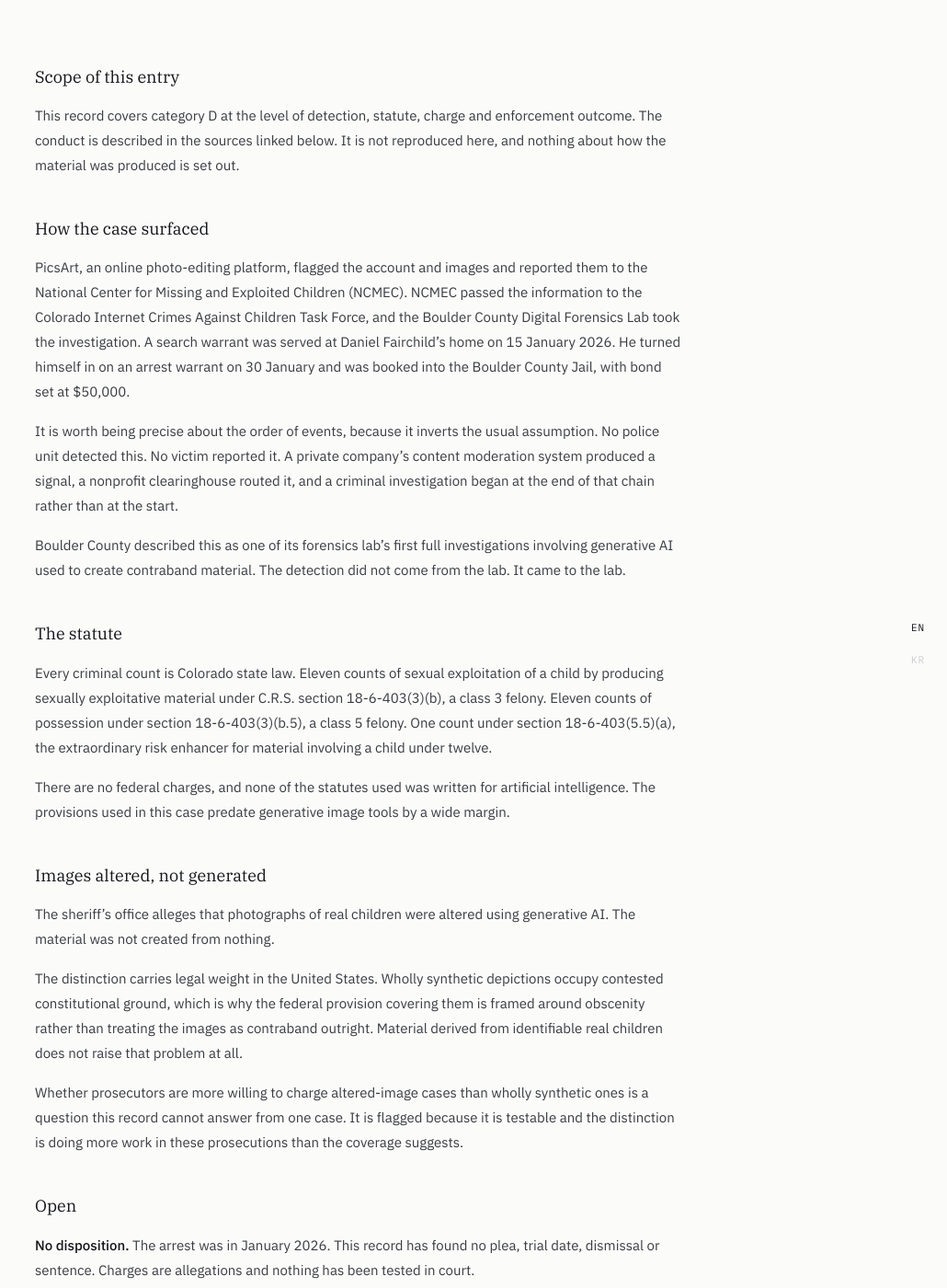
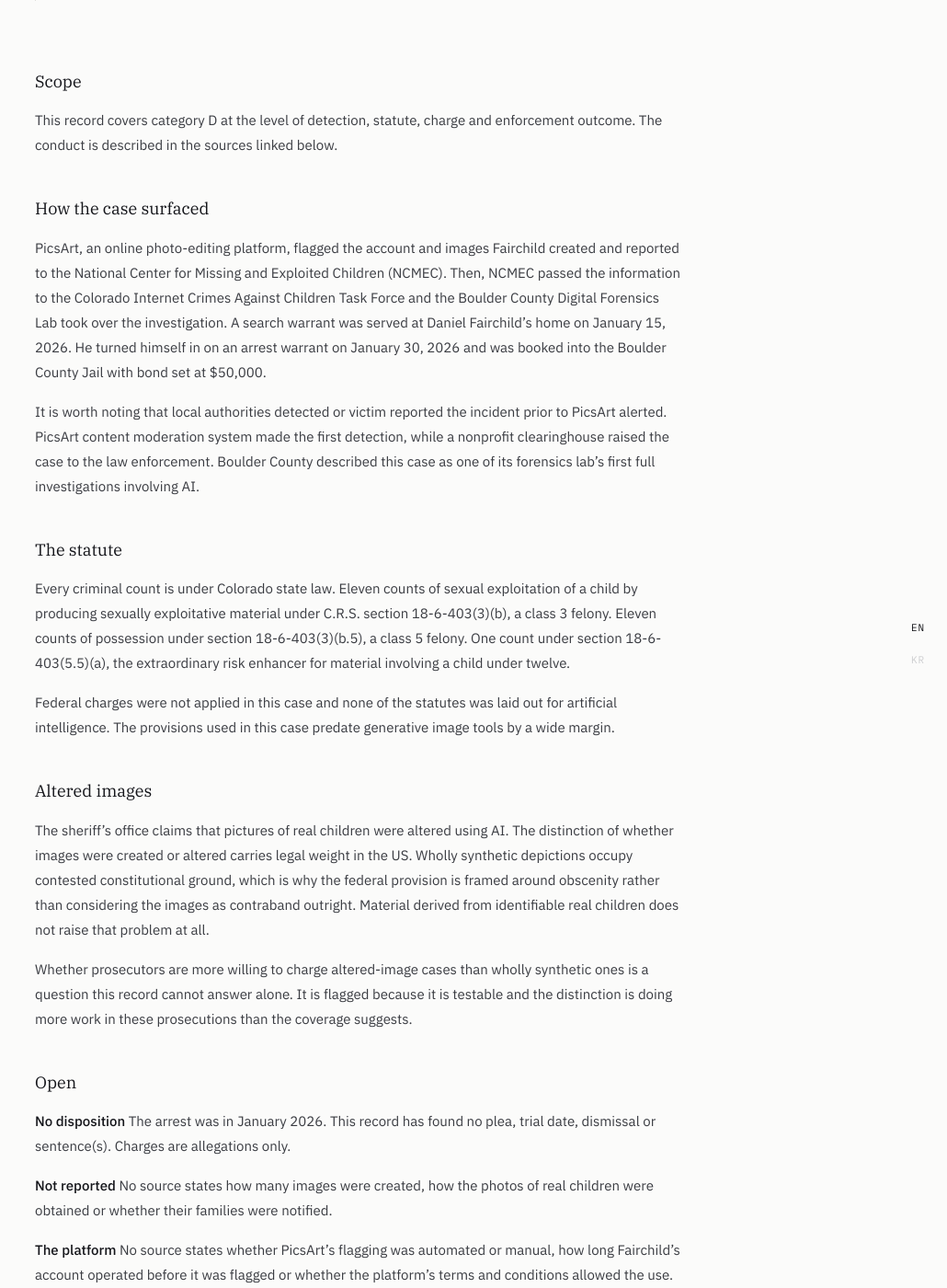
Before and after one commit to maestro-hong/maestro-hong.github.io, a Jekyll site: the page built from _entries/72-year-old-man-charged-ai-child-image.md, in a window 1280 px wide and 1400 px high, scrolled down 750 px. Shown: the whole window at 92% size, without its empty margins (250-1280 px from the left). Built offline with Jekyll 4.4.1, drawn with Linux system fonts in a browser that asks for light colours; some of the changed text lies outside the part shown.

Commit message:
Update info

```diff
--- a/_entries/72-year-old-man-charged-ai-child-image.md
+++ b/_entries/72-year-old-man-charged-ai-child-image.md
@@ -12,9 +12,9 @@
 next_check: 2026-10-26
 safeguard: platform-detection
 safeguard_outcome: caught
-summary: "Boulder County authorities charged Daniel Fairchild, a 72-year-old Boulder man, with 23 counts under Colorado's child sexual exploitation statute, including 11 of producing and 11 of possessing sexually exploitative material, after photographs of real children were allegedly altered using generative AI. PicsArt, the online platform where the alleged exploitation was taking place, flagged the account and images and reported them to the National Center for Missing and Exploited Children (NCMEC). A search warrant was served at his home on 15 January 2026, and he turned himself in on an arrest warrant on 30 January. Boulder County described it as one of its forensics lab's first full investigations involving generative AI used to create contraband material."
+summary: "Boulder County authorities charged a 72-year old man, Daniel Fairchild with 23 counts over Colorado's child sexual exploitation statute. The charges include 11 counts of producing and 11 counts of possessing sexually exploitative material. It has been confirmed that Fairchild used photographs of real children and altered with PicsArt, a popular AI photo and video editing platform. AI. PicsArt detected suspicious activity and flagged Fairchild's account and reported the images created to the National Center for Missing and Exploited Children (NCMEC). A search warrant was conducted at his house on January 15 2026, where he eventually turned himself 15 days later. Boulder County described this case as the first full investigations involving AI of creating contraband material."
 note_label: "Mechanism"
-note: "PicsArt flagged the account and reported it before any police unit or victim knew about it. The information reached investigators only because the platform passed it on."
+note: "PicsArt flagged the account and reported it before the law enforcement were notified."
 query: 'Boulder County sheriff arrest Colorado man AI generated sexually exploitative images'
 sources:
   - tier: P
@@ -34,74 +34,60 @@
     retrieved: 2026-09-18
 ---
 
-## Scope of this entry
+## Scope
 
 This record covers category D at the level of detection, statute, charge and
 enforcement outcome. The conduct is described in the sources linked
-below. It is not reproduced here, and nothing about how the material was
-produced is set out.
+below.
 
 ## How the case surfaced
 
-PicsArt, an online photo-editing platform, flagged the account and images and
-reported them to the National Center for Missing and Exploited Children
-(NCMEC). NCMEC passed the information to the Colorado Internet Crimes Against
-Children Task Force, and the Boulder County Digital Forensics Lab took the
-investigation. A search warrant was served at Daniel Fairchild's home on 15
-January 2026. He turned himself in on an arrest warrant on 30 January and was
-booked into the Boulder County Jail, with bond set at $50,000.
+PicsArt, an online photo-editing platform, flagged the account and images Fairchild created and
+reported to the National Center for Missing and Exploited Children
+(NCMEC). Then, NCMEC passed the information to the Colorado Internet Crimes Against
+Children Task Force and the Boulder County Digital Forensics Lab took over the
+investigation. A search warrant was served at Daniel Fairchild's home on
+January 15, 2026. He turned himself in on an arrest warrant on January 30, 2026 and was
+booked into the Boulder County Jail with bond set at $50,000.
 
-It is worth being precise about the order of events, because it inverts the
-usual assumption. No police unit detected this. No victim reported it. A
-private company's content moderation system produced a signal, a nonprofit
-clearinghouse routed it, and a criminal investigation began at the end of
-that chain rather than at the start.
-
-Boulder County described this as one of its forensics lab's first full
-investigations involving generative AI used to create contraband material. The
-detection did not come from the lab. It came to the lab.
+It is worth noting that local authorities detected or victim reported the incident prior to PicsArt alerted. PicsArt content moderation system made the
+first detection, while a nonprofit clearinghouse raised the case to the law enforcement. Boulder County described this case as one of its forensics lab's first full
+investigations involving AI.
 
 ## The statute
 
-Every criminal count is Colorado state law. Eleven counts of sexual exploitation of a
+Every criminal count is under Colorado state law. Eleven counts of sexual exploitation of a
 child by producing sexually exploitative material under C.R.S. section
 18-6-403(3)(b), a class 3 felony. Eleven counts of possession under section
 18-6-403(3)(b.5), a class 5 felony. One count under section 18-6-403(5.5)(a),
 the extraordinary risk enhancer for material involving a child under twelve.
 
-There are no federal charges, and none of the statutes used was written for
+Federal charges were not applied in this case and none of the statutes was laid out for
 artificial intelligence. The provisions used in this case predate generative
 image tools by a wide margin.
 
-## Images altered, not generated
+## Altered images
 
-The sheriff's office alleges that photographs of real children were altered
-using generative AI. The material was not created from nothing.
-
-The distinction carries legal weight in the United States. Wholly synthetic
-depictions occupy contested constitutional ground, which is why the federal
-provision covering them is framed around obscenity rather than treating the
+The sheriff's office claims that pictures of real children were altered
+using AI. The distinction of whether images were created or altered carries legal weight
+in the US. Wholly synthetic depictions occupy contested constitutional ground, which is why the federal
+provision is framed around obscenity rather than considering the
 images as contraband outright. Material derived from identifiable real
 children does not raise that problem at all.
 
 Whether prosecutors are more willing to charge altered-image cases than wholly
-synthetic ones is a question this record cannot answer from one case. It is
+synthetic ones is a question this record cannot answer alone. It is
 flagged because it is testable and the distinction is doing more work in these
 prosecutions than the coverage suggests.
 
 ## Open
 
-**No disposition.** The arrest was in January 2026. This record has found no
-plea, trial date, dismissal or sentence. Charges are allegations and nothing
-has been tested in court.
+**No disposition** The arrest was in January 2026. This record has found no
+plea, trial date, dismissal or sentence(s). Charges are allegations only.
 
-**What nobody reported.** No source says how many images were involved, how
-the photographs of real children were obtained, whether the children were
-identified, or whether their families were notified. Those are the questions
-that determine the actual harm in a case like this, and none of the coverage
-asked them.
+**Not reported** No source states how many images were created, how
+the photos of real children were obtained or whether their families were notified.
 
-**The platform.** No source says whether PicsArt's flagging was automated or
-manual, how long the account operated before it was flagged, or whether the
-platform's terms anticipated this use. A detection pathway that begins with
-private content moderation deserves more scrutiny than it has received.
+**The platform** No source states whether PicsArt's flagging was automated or
+manual, how long Fairchild's account operated before it was flagged or whether the
+platform's terms and conditions allowed the use.
```
Also changed, not shown: other parts of _entries/72-year-old-man-charged-ai-child-image.md (+1 -1 lines).
